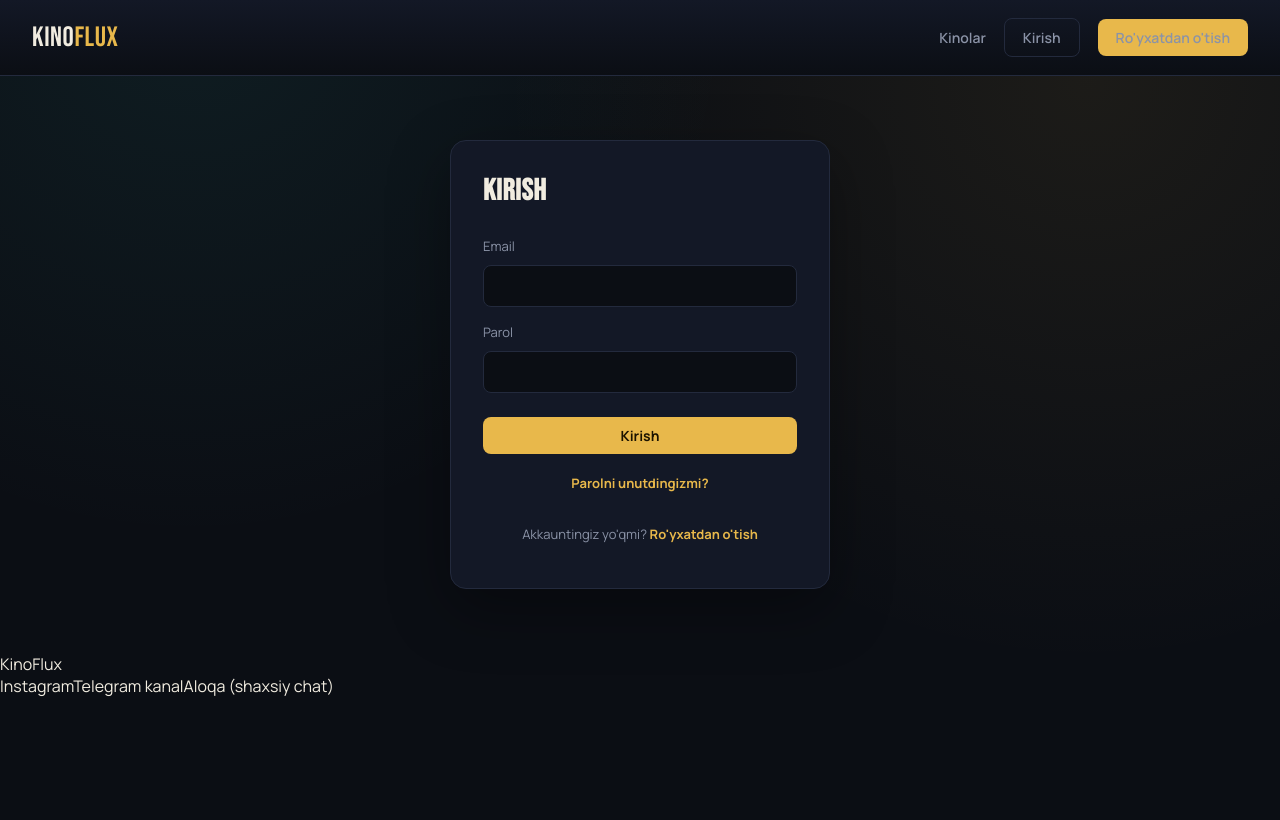
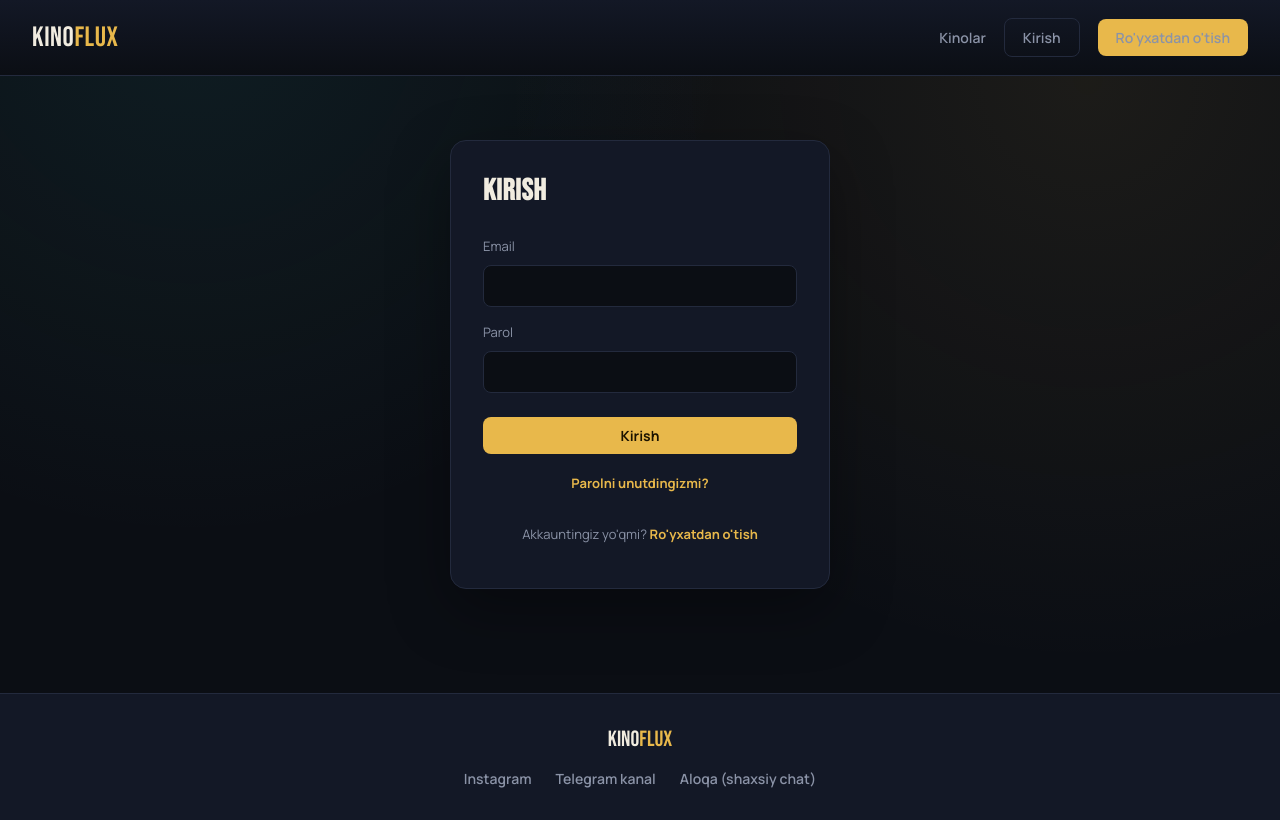
Before and after one commit to shaxamaw/Kinovaqti_bit, a React (Vite) app in the folder frontend/: page /login in a window 1280 px wide. Built offline with nearby package versions, Linux system fonts and the light colour scheme; no server answers.

Commit message:
Add footer styles to index.css

```diff
--- a/frontend/src/index.css
+++ b/frontend/src/index.css
@@ -170,3 +170,39 @@
   .nav { padding: 14px 16px; flex-wrap: wrap; gap: 10px; }
   .admin h1 { font-size: 32px; }
   }
+.footer {
+  border-top: 1px solid var(--line);
+  background: var(--bg-raised);
+  padding: 32px 24px;
+  margin-top: 40px;
+}
+.footer-inner {
+  max-width: 1100px;
+  margin: 0 auto;
+  display: flex;
+  flex-direction: column;
+  align-items: center;
+  gap: 16px;
+  text-align: center;
+}
+.footer-brand {
+  font-family: "Bebas Neue", "Manrope", sans-serif;
+  font-size: 22px;
+  color: var(--cream);
+}
+.footer-brand span { color: var(--gold); }
+.footer-links {
+  display: flex;
+  gap: 24px;
+  flex-wrap: wrap;
+  justify-content: center;
+}
+.footer-links a {
+  color: var(--muted);
+  font-size: 14px;
+  font-weight: 600;
+  transition: color 0.15s ease;
+}
+.footer-links a:hover {
+  color: var(--gold);
+}
```
